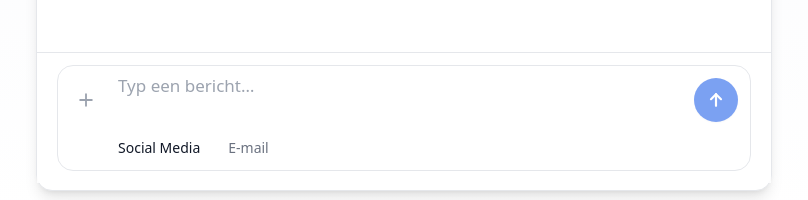
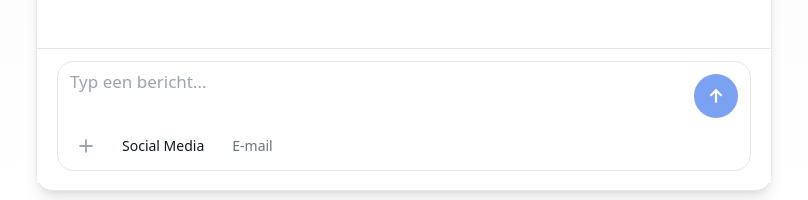
Before and after one commit to Blueline118/Blueline_chatpilotv2, a React (Vite) app: page / in a window 1280 px wide. Shown: the part 617-817 px from the top of the page, without its empty margins (236-1044 px from the left). Built offline with nearby package versions, Linux system fonts and the light colour scheme.

Commit message:
ui(input): placeholder helemaal links + verplaats + icoon naar onderbalk links

```diff
--- a/src/components/BluelineChatpilot.jsx
+++ b/src/components/BluelineChatpilot.jsx
@@ -500,11 +500,57 @@ function InnerChatpilot() {
 <div className="sticky bottom-0 z-10 border-t border-gray-200 bg-white/95 backdrop-blur supports-[backdrop-filter]:bg-white/80">
   <div className="px-5 py-3">
     <form onSubmit={handleSend} aria-label="Bericht verzenden">
-                  {/* Invoerbalk — groter kader met invoerveld boven en kanaal-toggle onder (Gemini-stijl) */}
+      {/* Invoerbalk — hoger kader met input boven en kanaal + plus onder */}
       <div className="relative flex flex-col bg-white border border-[#e5e7eb] rounded-[16px] px-3 py-2 focus-within:ring-2 focus-within:ring-[#2563eb]/25">
-                    {/* Bovenste rij: + icoon, textarea, verzendknop */}
+
+        {/* Bovenste rij: textarea en verzendknop */}
         <div className="flex items-center gap-2">
-                      {/* + icoon (profiel) */}
+          {/* Tekstveld met placeholder links tegen de rand */}
+          <label htmlFor="message" className="sr-only">Typ een bericht…</label>
+          <textarea
+            id="message"
+            ref={inputRef}
+            rows={1}
+            className="flex-1 bg-transparent focus:outline-none pl-0 resize-none min-h-[52px] text-[16px] md:text-[17px] leading-[1.45] placeholder:text-gray-400 placeholder:text-[16px] md:placeholder:text-[17px]"
+            placeholder="Typ een bericht…"
+            value={input}
+            onChange={(e) => { setInput(e.target.value); autoresizeTextarea(e.target); }}
+            onKeyDown={(e) => { if (e.key === "Enter" && !e.shiftKey) { e.preventDefault(); handleSend(); } }}
+            aria-label="Bericht invoeren"
+            autoComplete="off"
+          />
+
+          {/* Verzendknop */}
+          <button
+            type="submit"
+            aria-label="Verzenden"
+            disabled={!input.trim()}
+            className={cx(
+              "flex-shrink-0 w-11 h-11 rounded-full flex items-center justify-center shadow-sm transition-all duration-200",
+              !input.trim()
+                ? "opacity-60 cursor-not-allowed bg-[#2563eb]"
+                : "bg-[#2563eb] hover:brightness-110 hover:scale-[1.03] focus:outline-none focus-visible:ring-2 focus-visible:ring-[#2563eb]/40"
+            )}
+          >
+            <svg
+              viewBox="0 0 24 24"
+              className="w-5 h-5"
+              fill="none"
+              stroke="white"
+              strokeWidth="2.6"
+              strokeLinecap="round"
+              strokeLinejoin="round"
+              aria-hidden="true"
+            >
+              <path d="M12 19V5" />
+              <path d="M6 11l6-6 6 6" />
+            </svg>
+          </button>
+        </div>
+
+        {/* Onderste rij: plus-icoon linksonder en kanaal-toggle */}
+        <div className="flex items-center gap-3 mt-2">
+          {/* + icoon (profiel) linksonder */}
           <div className="relative">
             <button
               type="button"
@@ -535,15 +581,10 @@ function InnerChatpilot() {
               >
                 <button
                   type="button"
-                              onClick={() => {
-                                setProfileKey("default");
-                                setProfileMenuOpen(false);
-                              }}
+                  onClick={() => { setProfileKey("default"); setProfileMenuOpen(false); }}
                   className={cx(
                     "block w-full text-left px-3 py-2 text-sm transition-colors",
-                                profileKey === "default"
-                                  ? "bg-gray-100 text-gray-900"
-                                  : "text-gray-700 hover:bg-gray-50"
+                    profileKey === "default" ? "bg-gray-100 text-gray-900" : "text-gray-700 hover:bg-gray-50"
                   )}
                   role="menuitem"
                 >
@@ -551,15 +592,10 @@ function InnerChatpilot() {
                 </button>
                 <button
                   type="button"
-                              onClick={() => {
-                                setProfileKey("merrachi");
-                                setProfileMenuOpen(false);
-                              }}
+                  onClick={() => { setProfileKey("merrachi"); setProfileMenuOpen(false); }}
                   className={cx(
                     "block w-full text-left px-3 py-2 text-sm transition-colors",
-                                profileKey === "merrachi"
-                                  ? "bg-gray-100 text-gray-900"
-                                  : "text-gray-700 hover:bg-gray-50"
+                    profileKey === "merrachi" ? "bg-gray-100 text-gray-900" : "text-gray-700 hover:bg-gray-50"
                   )}
                   role="menuitem"
                 >
@@ -569,52 +605,9 @@ function InnerChatpilot() {
             )}
           </div>
 
-                      {/* Tekstveld met grotere, lichtere placeholder (Gemini look) */}
-                      <label htmlFor="message" className="sr-only">Typ een bericht…</label>
-                      <textarea
-                        id="message"
-                        ref={inputRef}
-                        rows={1}
-                        className="flex-1 bg-transparent focus:outline-none px-2 resize-none min-h-[52px] text-[16px] md:text-[17px] leading-[1.45] placeholder:text-gray-400 placeholder:text-[16px] md:placeholder:text-[17px]"
-                        placeholder="Typ een bericht…"
-                        value={input}
-                        onChange={(e) => { setInput(e.target.value); autoresizeTextarea(e.target); }}
-                        onKeyDown={(e) => { if (e.key === "Enter" && !e.shiftKey) { e.preventDefault(); handleSend(); } }}
-                        aria-label="Bericht invoeren"
-                        autoComplete="off"
-                      />
-
-                      {/* Verzendknop (↑) */}
-                      <button
-                        type="submit"
-                        aria-label="Verzenden"
-                        disabled={!input.trim()}
-                        className={cx(
-                          "flex-shrink-0 w-11 h-11 rounded-full flex items-center justify-center shadow-sm transition-all duration-200",
-                          !input.trim()
-                            ? "opacity-60 cursor-not-allowed bg-[#2563eb]"
-                            : "bg-[#2563eb] hover:brightness-110 hover:scale-[1.03] focus:outline-none focus-visible:ring-2 focus-visible:ring-[#2563eb]/40"
-                        )}
-                      >
-                        <svg
-                          viewBox="0 0 24 24"
-                          className="w-5 h-5"
-                          fill="none"
-                          stroke="white"
-                          strokeWidth="2.6"
-                          strokeLinecap="round"
-                          strokeLinejoin="round"
-                          aria-hidden="true"
-                        >
-                          <path d="M12 19V5" />
-                          <path d="M6 11l6-6 6 6" />
-                        </svg>
-                      </button>
-                    </div>
-
-                    {/* Onderste rij: kanaal-toggle (binnenzelfde kader) */}
-                    <div className="flex items-center gap-3 mt-2 pl-10">
-                      {(["Social Media", "E-mail"]).map((t) => {
+          {/* Kanaal-toggle */}
+          <div className="flex items-center gap-3">
+            {["Social Media", "E-mail"].map((t) => {
               const selected = messageType === t;
               return (
                 <button
@@ -634,10 +627,12 @@ function InnerChatpilot() {
             })}
           </div>
         </div>
+      </div>
     </form>
   </div>
 </div>
 {/* /Dock */}
+
           </div>
 
           <div className="mt-2 text-center text-[12px] text-gray-500">
```
Lines whose indentation alone changed are shown as unchanged.
